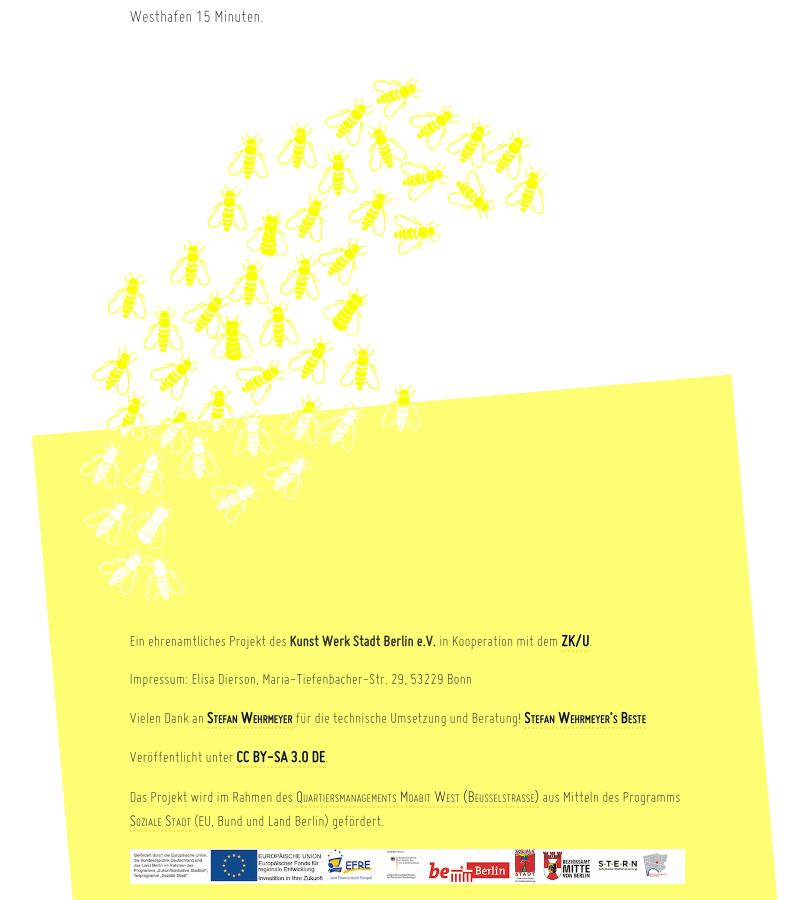
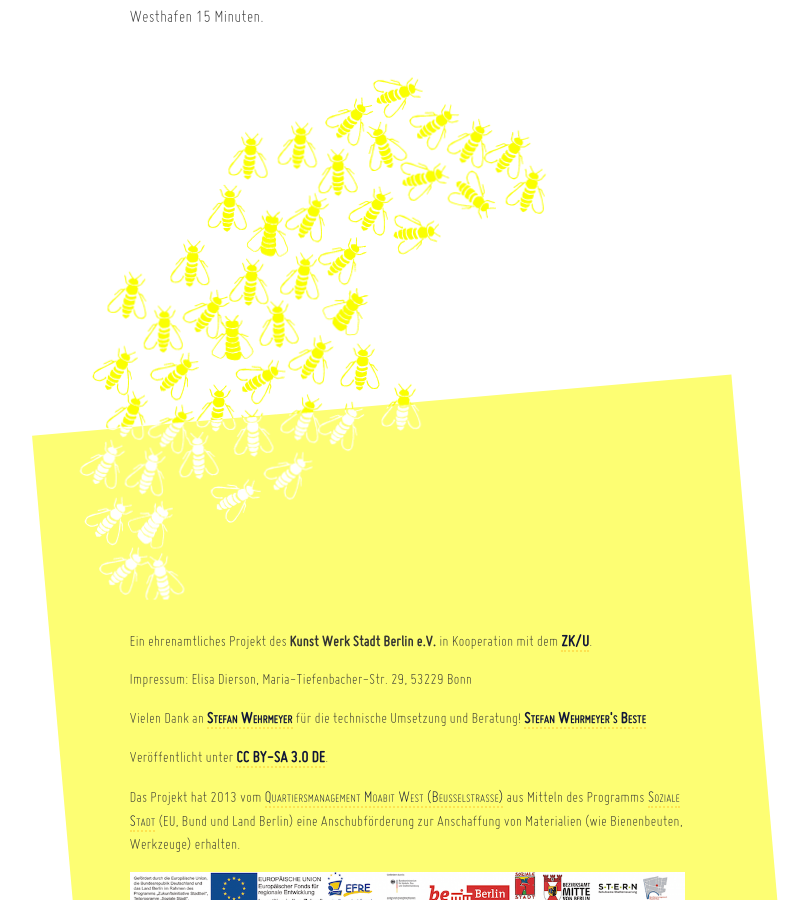
Before and after one commit to dieda/moabienen.berlin-bienenstadt.de, a Jekyll site: the page built from index.html, in a window 1280 px wide and 900 px high, scrolled down 3121 px. Shown: the whole window, without its empty margins (233-1042 px from the left). Built offline with Jekyll 4.4.1, drawn with Linux system fonts in a browser that asks for light colours.

Commit message:
Changed default.html (Förderdetails)

```diff
--- a/_layouts/default.html
+++ b/_layouts/default.html
@@ -102,7 +102,7 @@
               </p>
 
               <p>
-                Das Projekt wird im Rahmen des <a href="http://www.moabitwest.de/">Quartiersmanagements Moabit West (Beusselstrasse)</a> aus Mitteln des Programms <a href="http://www.quartiersmanagement-berlin.de/">Soziale Stadt</a> (EU, Bund und Land Berlin) gefördert.
+                Das Projekt hat 2013 vom <a href="http://www.moabitwest.de/">Quartiersmanagement Moabit West (Beusselstrasse)</a> aus Mitteln des Programms <a href="http://www.quartiersmanagement-berlin.de/">Soziale Stadt</a> (EU, Bund und Land Berlin) eine Anschubförderung zur Anschaffung von Materialien (wie Bienenbeuten, Werkzeuge) erhalten.
               </p>
               <img class="img-responsive" src="/img/west_logoleiste_print_2013.png" alt="Logos Fördergeber"/>
             </div>
```
